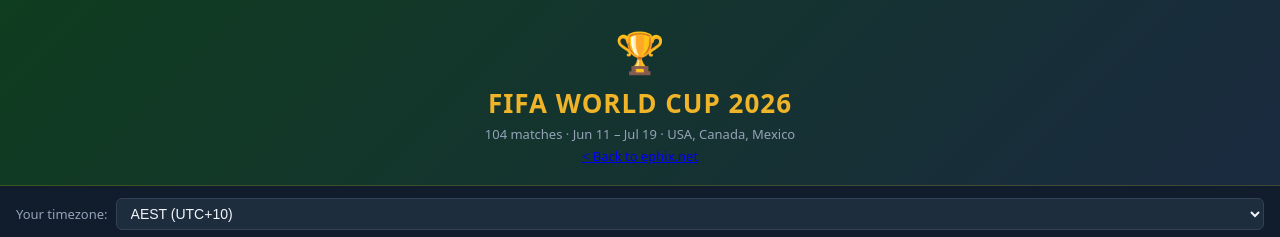
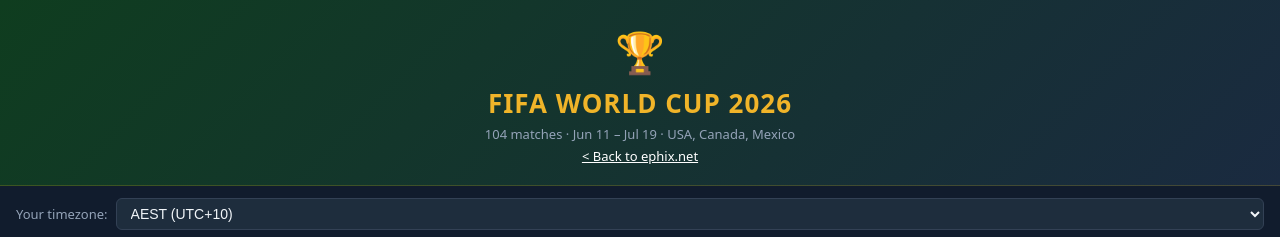
Before and after one commit to lewifi/what-to-watch, a website: page wc2026.html in a window 1280 px wide. Shown: the top 237 px of the page. Drawn offline with Linux system fonts and the light colour scheme.

Commit message:
Update wc2026.html

```diff
--- a/wc2026.html
+++ b/wc2026.html
@@ -55,7 +55,7 @@ body { background: #0d1520; font-family: system-ui, -apple-system, sans-serif; c
   <div class="trophy">🏆</div>
   <h1>FIFA WORLD CUP 2026</h1>
   <div class="sub">104 matches · Jun 11 – Jul 19 · USA, Canada, Mexico</div>
-  <div class="sub"><a href="/">< Back to ephix.net</a></div>
+  <div class="sub"><a href="/" style="color:white;">< Back to ephix.net</a></div>
 </div>
 
 <div class="tzbar">
```
